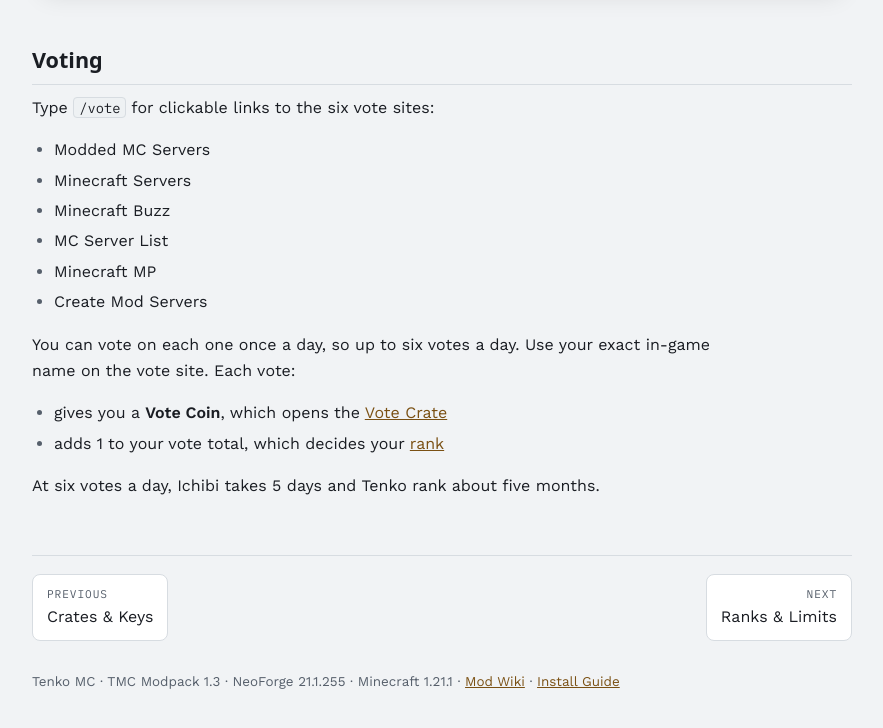
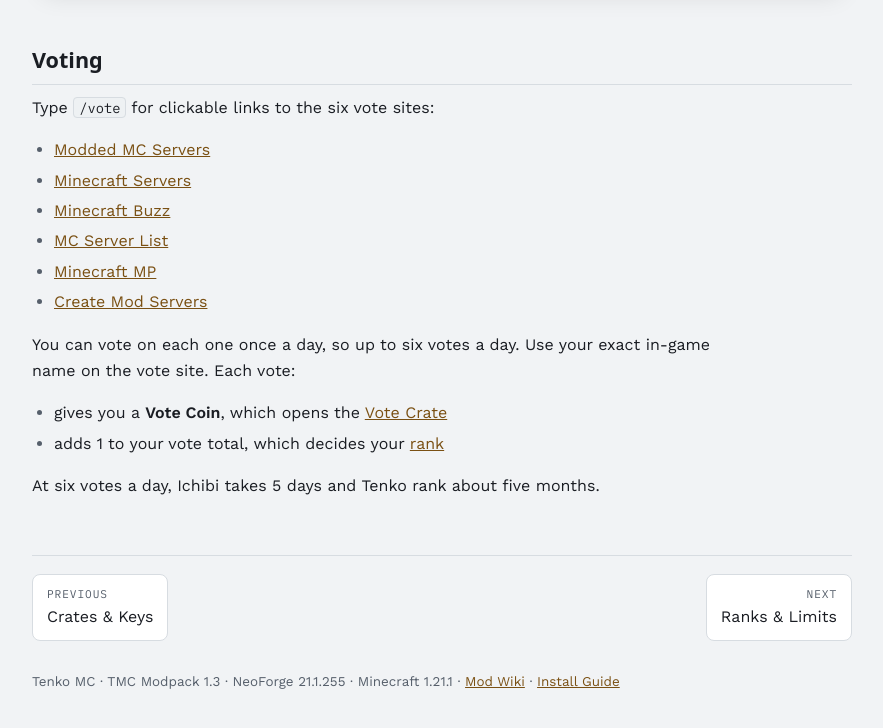
Before and after one commit to Telmarine/tenko-wiki, a plain HTML site: page rewards.html in a window 1280 px wide. Shown: the part 1905-2633 px from the top of the page, without its empty margins (266-1149 px from the left). Drawn offline with nearby package versions, Linux system fonts and the light colour scheme; a web font is replaced by a local one.

Commit message:
Add files via upload

```diff
--- a/rewards.html
+++ b/rewards.html
@@ -40,12 +40,12 @@
 <h2 id="voting">Voting<a class="anchor" href="#voting" aria-label="Link to this section">#</a></h2>
 <p>Type <code>/vote</code> for clickable links to the six vote sites:</p>
 <ul>
-<li>Modded MC Servers</li>
-<li>Minecraft Servers</li>
-<li>Minecraft Buzz</li>
-<li>MC Server List</li>
-<li>Minecraft MP</li>
-<li>Create Mod Servers</li>
+<li><a href="https://moddedminecraftservers.com/server/tenko-minecraft.61104/" target="_blank" rel="noopener">Modded MC Servers</a></li>
+<li><a href="https://minecraftservers.org/vote/693781" target="_blank" rel="noopener">Minecraft Servers</a></li>
+<li><a href="https://minecraft.buzz/vote/tenko-minecraft" target="_blank" rel="noopener">Minecraft Buzz</a></li>
+<li><a href="https://minecraft-server-list.com/server/523661/vote/" target="_blank" rel="noopener">MC Server List</a></li>
+<li><a href="https://minecraft-mp.com/server/364531/vote/" target="_blank" rel="noopener">Minecraft MP</a></li>
+<li><a href="https://www.createmodservers.com/server/tenko-minecraft-6c151efc/vote" target="_blank" rel="noopener">Create Mod Servers</a></li>
 </ul>
 <p>You can vote on each one once a day, so up to six votes a day. Use your exact in-game name on the vote site. Each vote:</p>
 <ul>
```
